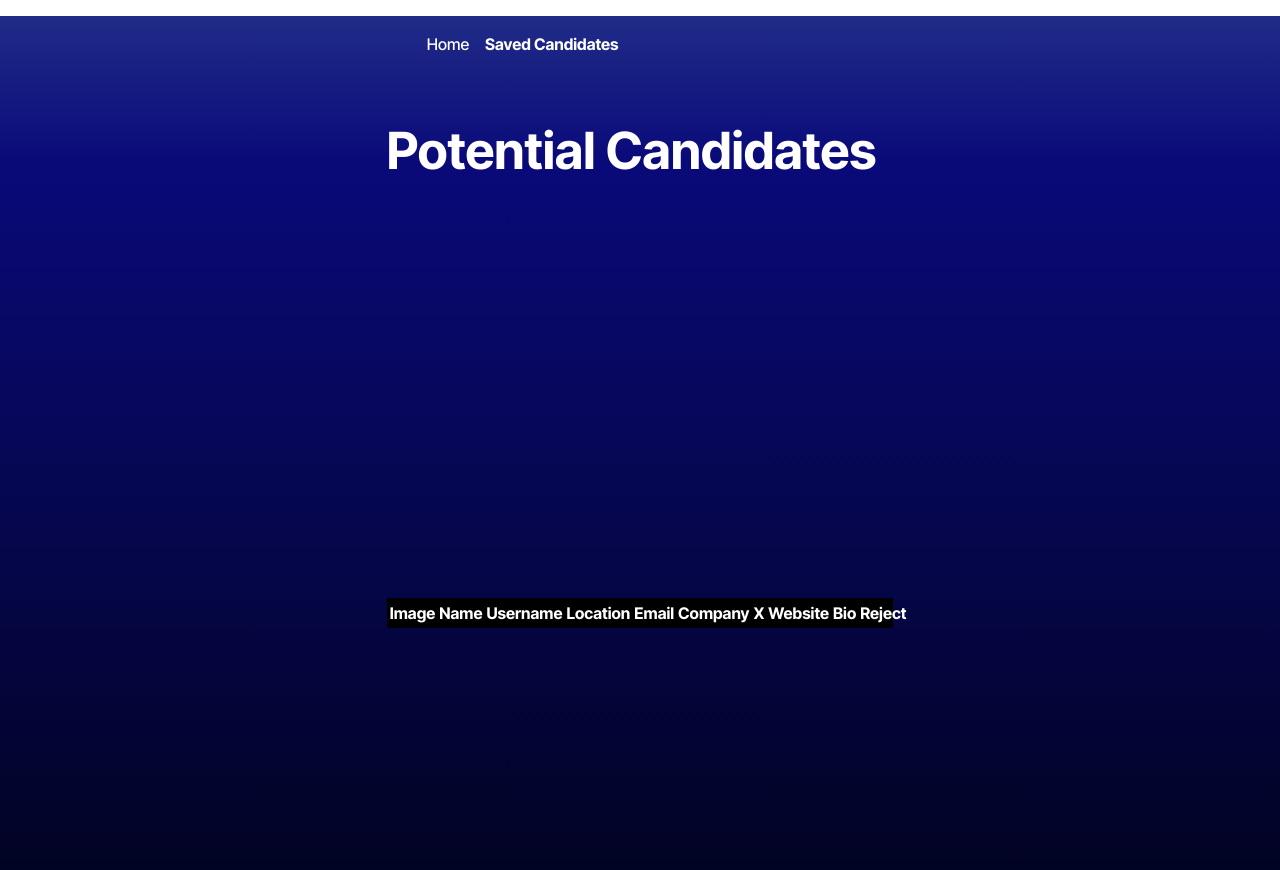
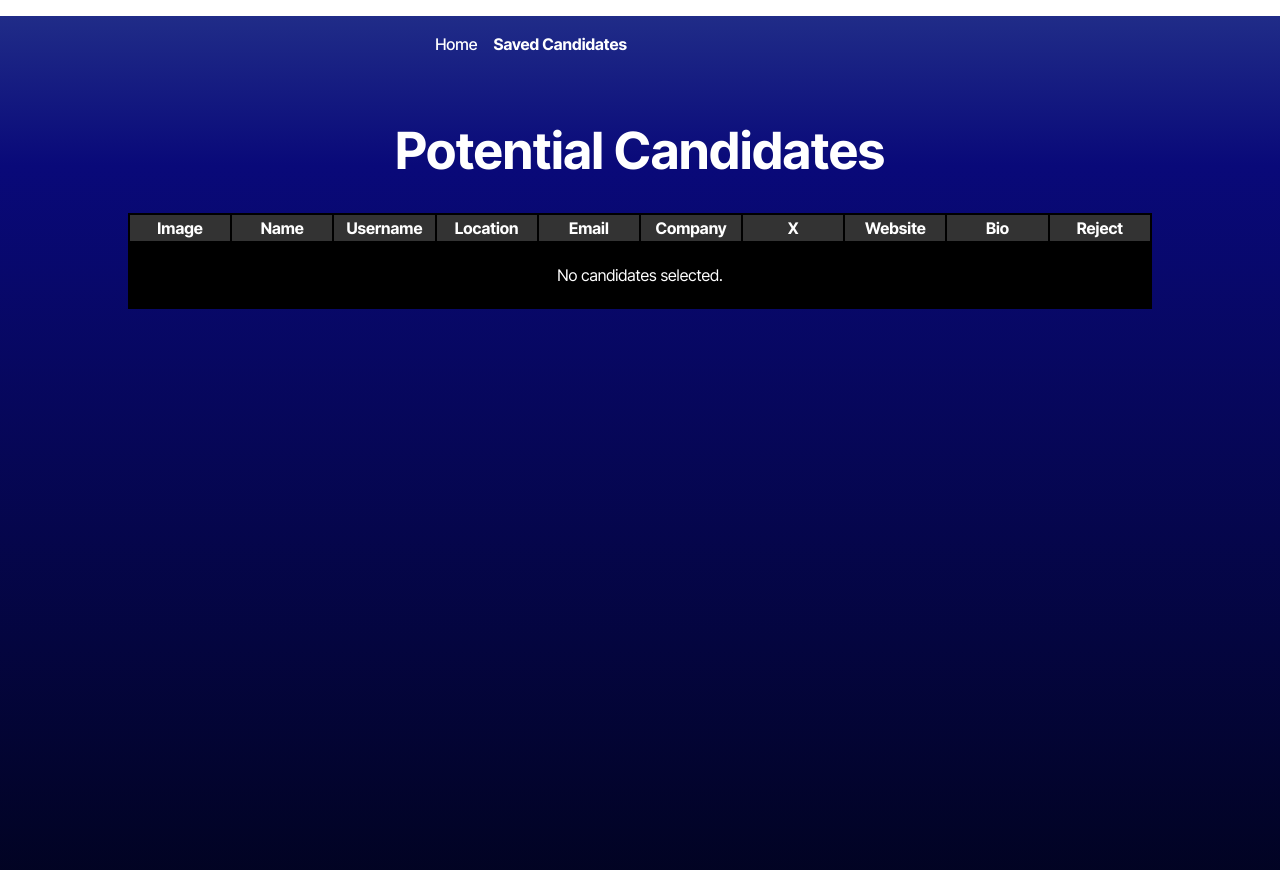
Before and after one commit to JaceG/Candidate-Search, a React (Vite) app: page /SavedCandidates in a window 1280 px wide. Shown: the top 870 px of the page. Built offline with nearby package versions, Linux system fonts and the light colour scheme.

Commit message:
updated table css

```diff
--- a/src/components/CandidateTable/index.tsx
+++ b/src/components/CandidateTable/index.tsx
@@ -19,6 +19,13 @@ const CandidateTable  = ({ candidates, onRejectClicked }:CandidateTableProps) =>
         <th className="table-column table-column-bio">Bio</th>
         <th className="table-column">Reject</th>
     </tr>
+    {
+      !candidates?.length  ?
+      <tr className='no-data-row'>
+        <td colSpan={10}> No candidates selected.</td>
+      </tr>
+      : null
+    }
       {candidates?.map((candidate: User) => {
         return (
           <tr>
--- a/src/style.css
+++ b/src/style.css
@@ -39,6 +39,7 @@ main {
   display: flex;
   flex-direction: column;
   align-items: center;
+  position: relative;
 }
 
 /* Headings */
@@ -96,16 +97,18 @@ button:focus-visible {
 }
 
 /* Tables */
-.table {
+.candidates-table {
   width: 80vw;
   table-layout: fixed;
+  top: 0;
+  position: absolute;
 }
-tr {
+.candidates-table tr {
   border-radius: 10px;
   background-color: #000;
   color: white;
 }
-tbody tr:nth-child(odd) {
+.candidates-table tr:nth-child(odd) {
   background-color: #333333;
 }
 .candidates-table {
@@ -115,6 +118,18 @@ tbody tr:nth-child(odd) {
 .candidates-table td {
   padding: 20px;
   min-width: 30px;
+}
+
+.candidates-table td a {
+  word-break: break-all;
+}
+
+.candidates-table td {
+  word-break: break-all;
+}
+
+.candidates-table .no-data-row {
+  text-align: center;
 }
 
 /* Buttons - Specific */
```
